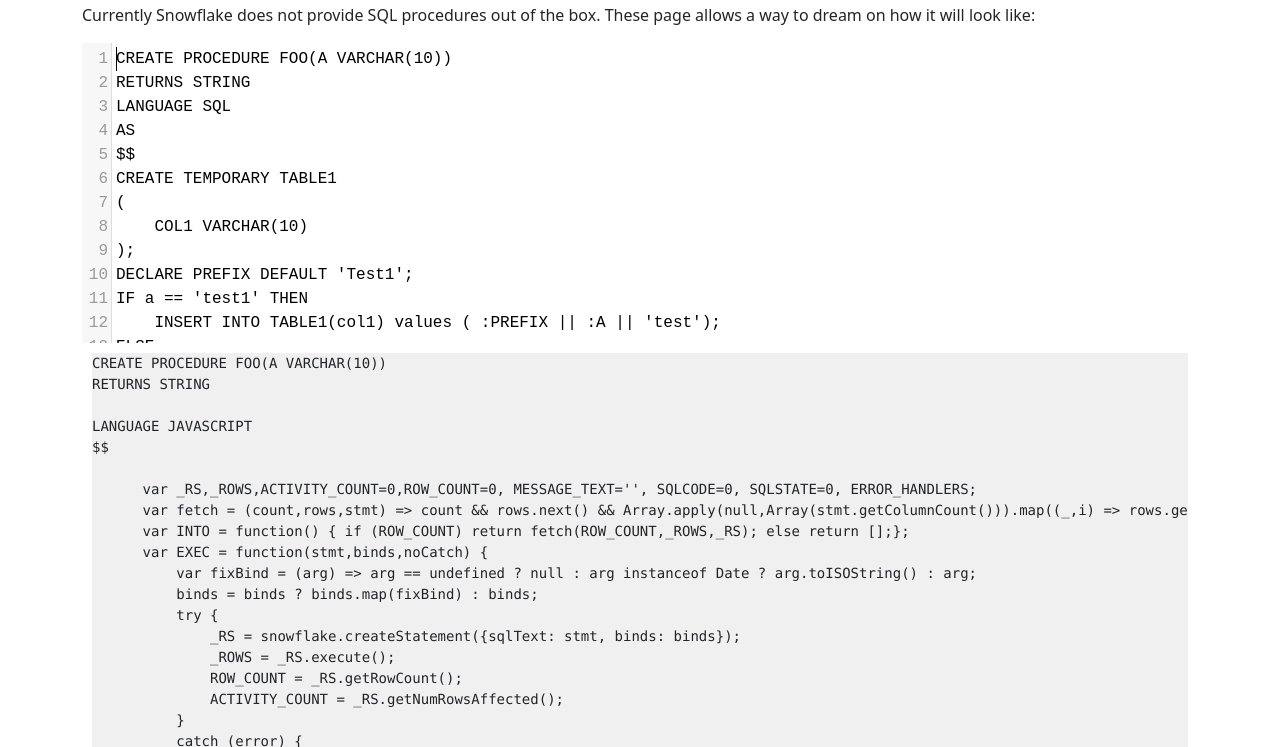
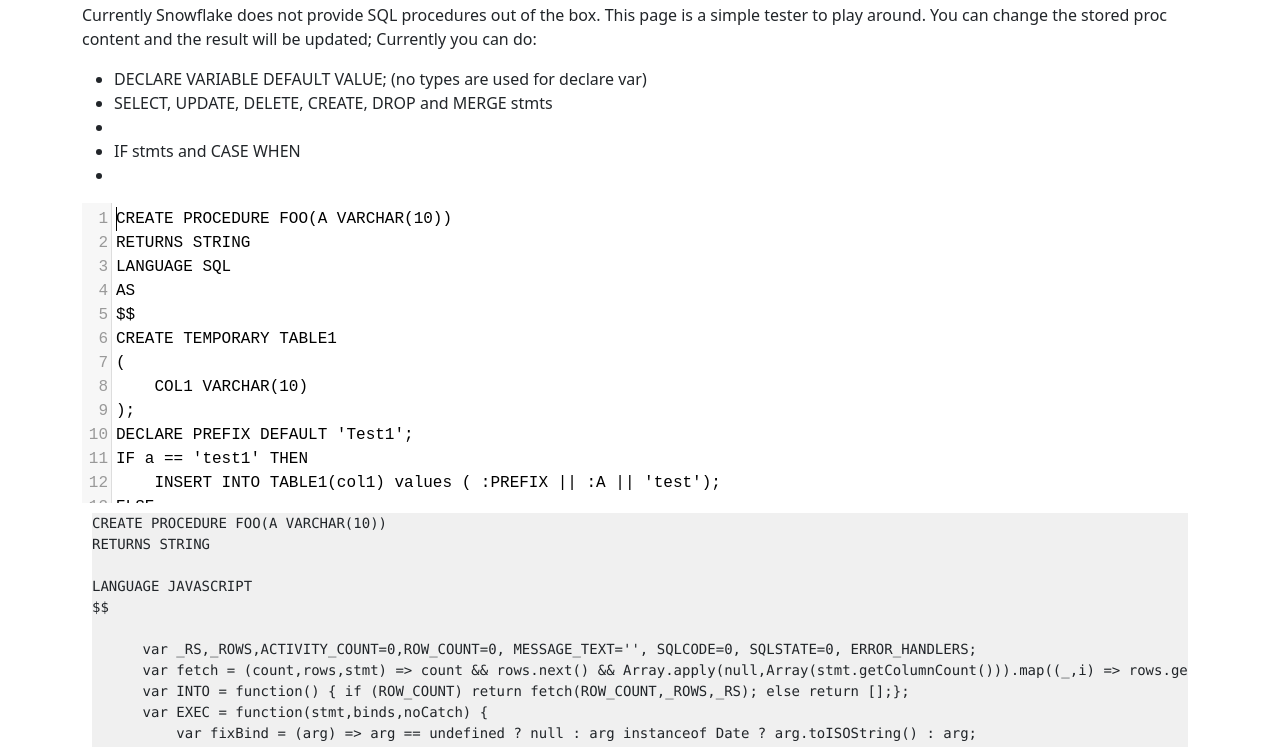
Before and after one commit to orellabac/orellabac.github.io, a plain HTML site: page index.html in a window 1280 px wide. Shown: the part 53-800 px from the top of the page. Drawn offline with nearby package versions, Linux system fonts and the light colour scheme.

Commit message:
Update index.html

```diff
--- a/index.html
+++ b/index.html
@@ -15,7 +15,14 @@
     <h1>SQL Snowflake Procedure </h1>
     <p>
        Currently Snowflake does not provide SQL procedures out of the box.
-       These page allows a way to dream on how it will look like:
+       This page is a simple tester to play around. You can change the stored proc content and the result will be updated;
+
+      Currently you can do:
+      <ul>
+        <li> DECLARE VARIABLE DEFAULT VALUE; (no types are used for declare var)</li>
+        <li> SELECT, UPDATE, DELETE, CREATE, DROP and MERGE stmts <li>
+        <li> IF stmts and CASE WHEN <li>
+      </ul>
     </p>
       <script src="bundle.js"></script>
      <script src="https://cdnjs.cloudflare.com/ajax/libs/codemirror/5.32.0/codemirror.min.js"></script>
```
